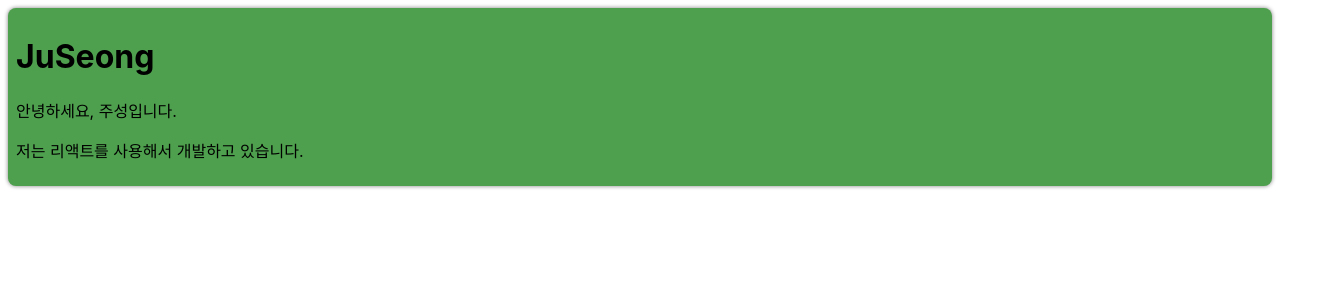
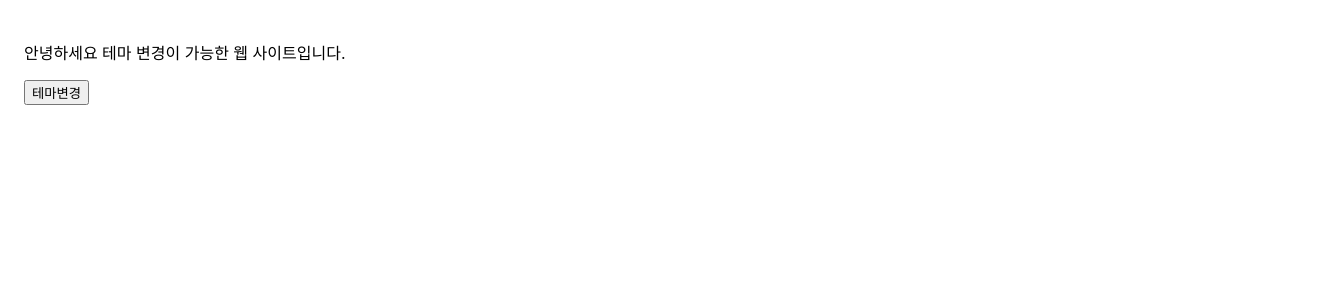
Before and after one commit to jeonjuseong11/23-React1, a React (Create React App) app: page / in a window 1280 px wide. Shown: the top 300 px of the page, 1328 px wide, since content can reach past the window. Built offline with nearby package versions, Linux system fonts and the light colour scheme.

Commit message:
Add : chapter_14
Context 사용 실습

```diff
--- /dev/null
+++ b/src/chapter_14/DarkOrLight.jsx
@@ -0,0 +1,21 @@
+import React, { useCallback, useState } from "react";
+import MainContent from "./MainContent";
+import ThemeContext from "./ThemeContext";
+
+function DarkOrLight(props) {
+  const [theme, setTheme] = useState("light");
+  const toggleTheme = useCallback(() => {
+    if (theme == "light") {
+      setTheme("dark");
+    } else if (theme == "dark") {
+      setTheme("light");
+    }
+  }, [theme]);
+  return (
+    <ThemeContext.Provider value={{ theme, toggleTheme }}>
+      <MainContent />
+    </ThemeContext.Provider>
+  );
+}
+
+export default DarkOrLight;
--- /dev/null
+++ b/src/chapter_14/MainContent.jsx
@@ -0,0 +1,22 @@
+import React, { useContext } from "react";
+import ThemeContext from "./ThemeContext";
+
+const MainContent = (props) => {
+  const { theme, toggleTheme } = useContext(ThemeContext);
+  return (
+    <div
+      style={{
+        width: "100vw",
+        height: "100vh",
+        padding: "1.5rem",
+        backgroundColor: theme == "light" ? "white" : "black",
+        color: theme === "light" ? "black" : "white",
+      }}
+    >
+      <p>안녕하세요 테마 변경이 가능한 웹 사이트입니다.</p>
+      <button onClick={toggleTheme}>테마변경</button>
+    </div>
+  );
+};
+
+export default MainContent;
--- /dev/null
+++ b/src/chapter_14/ThemeContext.jsx
@@ -0,0 +1,6 @@
+import React from "react";
+
+const ThemeContext = React.createContext();
+ThemeContext.displayName = "ThemeContenxt";
+
+export default ThemeContext;
--- a/src/index.js
+++ b/src/index.js
@@ -1,12 +1,12 @@
 import React from "react";
 import ReactDOM from "react-dom/client";
-import ProfileCard from "./chapter_13/ProfileCard";
+import DarkOrLight from "./chapter_14/DarkOrLight";
 import "./index.css";
 import reportWebVitals from "./reportWebVitals";
 const root = ReactDOM.createRoot(document.getElementById("root"));
 root.render(
   <React.StrictMode>
-    <ProfileCard />
+    <DarkOrLight />
   </React.StrictMode>,
 );
 
```
